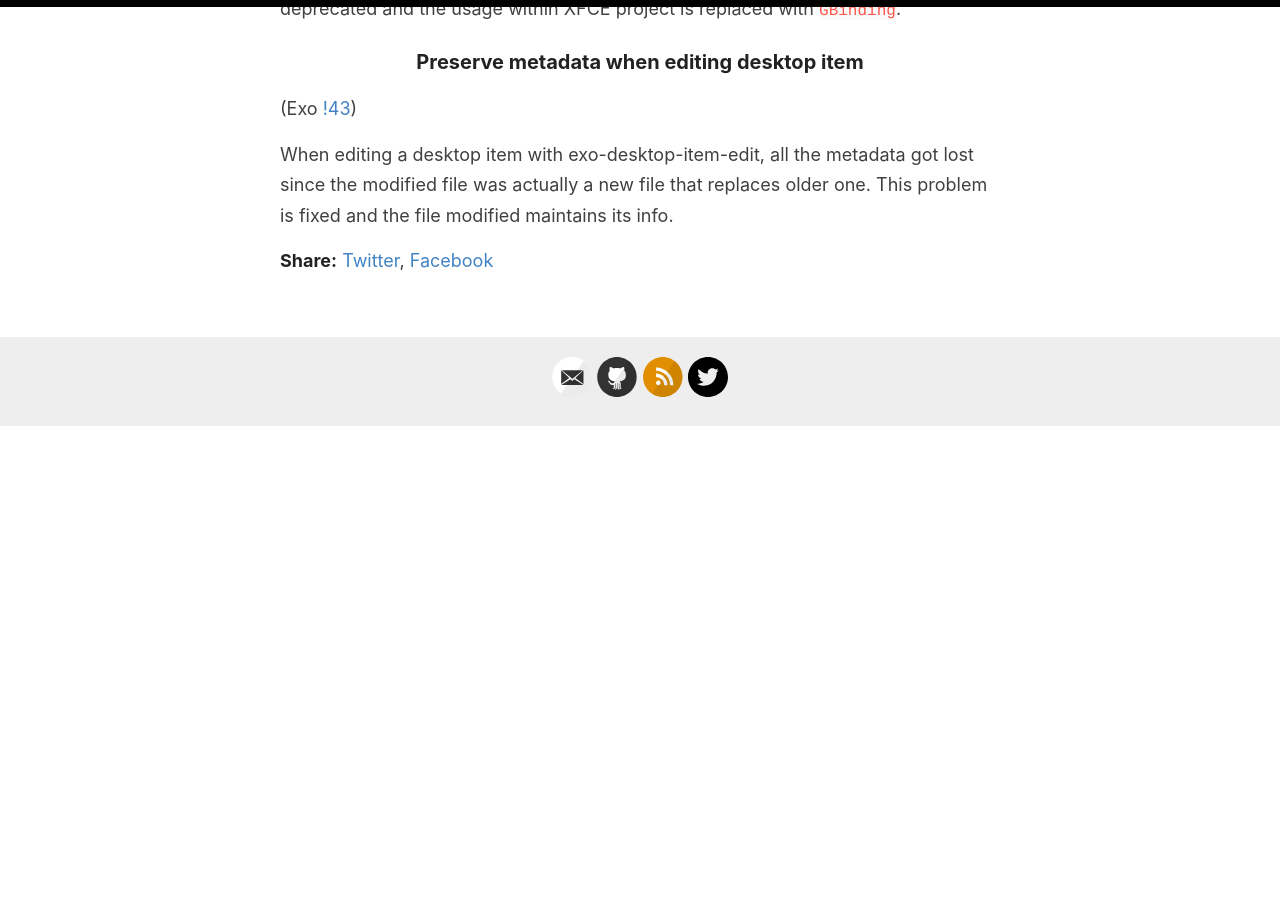
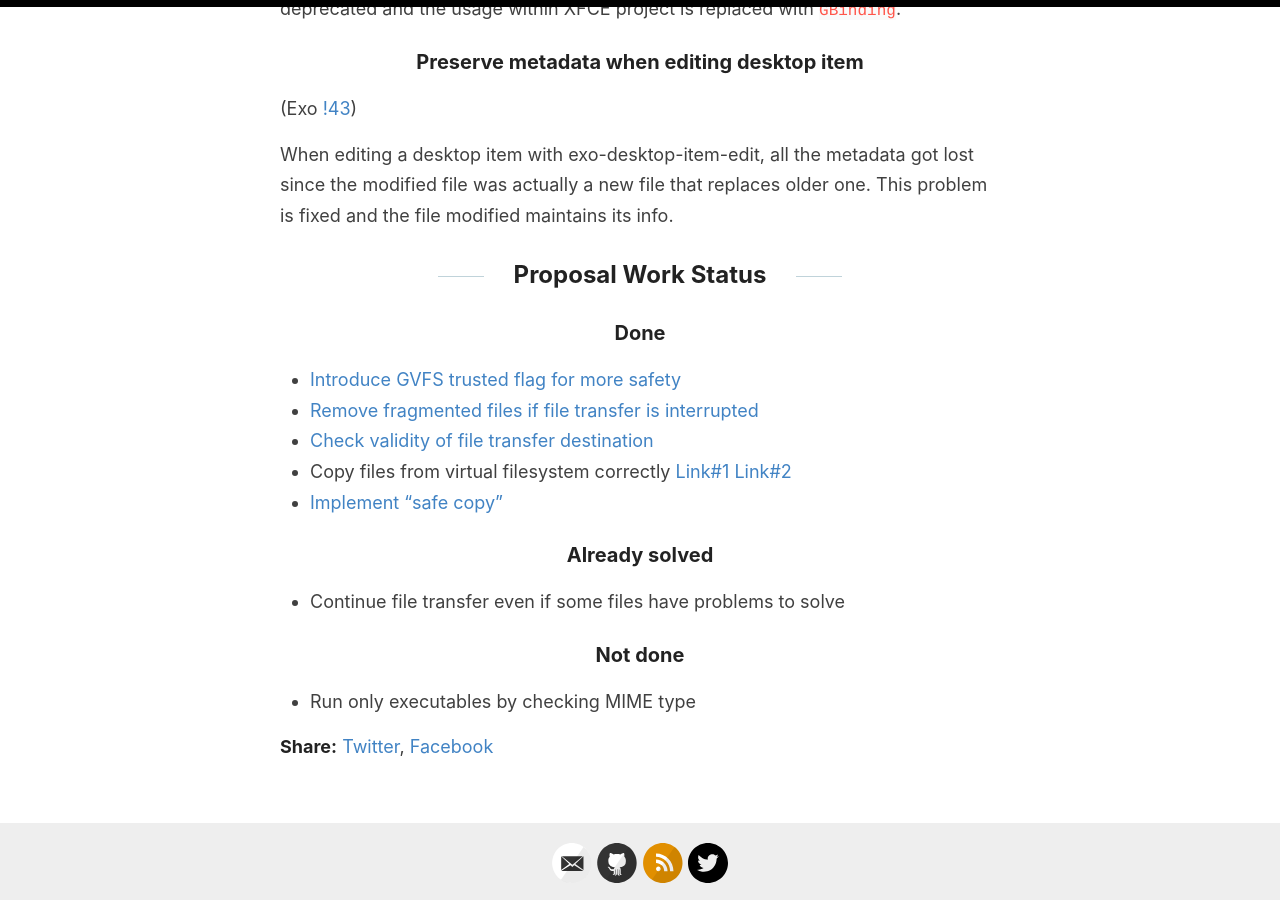
Before and after one commit to MShrimp4/MShrimp4.github.io, a Jekyll site: the page built from _posts/2021-08-16-GSOC-6th.md, in a window 1280 px wide and 900 px high, scrolled down 3105 px. Built offline with Jekyll 4.4.1, drawn with Linux system fonts in a browser that asks for light colours; before the commit the page ends 3532 px from its top, so only the background shows below that.

Commit message:
GSOC-6: In-page links, proposal status

```diff
--- a/_posts/2021-08-16-GSOC-6th.md
+++ b/_posts/2021-08-16-GSOC-6th.md
@@ -6,7 +6,7 @@ categories: [DEV, GSOC_2021]
 tags: [gsoc_2021, xfce]
 ---
 
-## Secure .desktop handling
+## Secure .desktop handling <a name="desktop"></a>
 
 (Thunar
 [!117](https://gitlab.xfce.org/xfce/thunar/-/merge_requests/117),
@@ -27,21 +27,21 @@ Libxfce4util
 
 Sequential transfer, which is introduced in 4.16, caused freuqent freeze and/or crash. Now sequential transfer is handled by a queue, and now this feature works without a problem.
 
-### Keep modified time for the file copied from foreign location
+### Keep modified time for the file copied from foreign location <a name="metadata"></a>
 
 (Thunar
 [!127](https://gitlab.xfce.org/xfce/thunar/-/merge_requests/127))
 
 When copying from remote locations, all the metadata gets lost. The original plan was to use `g_file_build_attribute_list_for_copy()` to overwrite metadata of the copied file, but for now, it only copies modified time of the original file.
 
-### Use "copy name" when copying from gvfs-google backend
+### Use "copy name" when copying from gvfs-google backend <a name="gvfsgoogle"></a>
 
 (Thunar
 [!128](https://gitlab.xfce.org/xfce/thunar/-/merge_requests/128))
 
 When copying a file from gvfs-google (google-drive:// protocol), the filename was replaced with unreadable number-alphabet combination. Now the filename is maintained without a problem.
 
-### Use intermediate file to copy files
+### Use intermediate file to copy files <a name="frag"></a>
 
 (Thunar
 [!130](https://gitlab.xfce.org/xfce/thunar/-/merge_requests/130))
@@ -61,9 +61,9 @@ FAT and NTFS have a stricter naming rule than EXT filesystem. Also, Windows has
 (Thunar
 [!139](https://gitlab.xfce.org/xfce/thunar/-/merge_requests/139))
 
-Now Thunar will check if a target directory is a subdirectory of the moved folder before trying to copy files.
+Now Thunar will check if a target directory is a subdirectory of the moved folder before trying to copy files.  <a name="valid"></a>
 
-### Implement "safe copy"
+### Implement "safe copy" <a name="safecopy"></a>
 
 (Thunar
 [!144](https://gitlab.xfce.org/xfce/thunar/-/merge_requests/144))
@@ -116,3 +116,23 @@ Since `ExoBinding` in Exo can be replaced with `GBinding` in GLib, `ExoBinding`
 [!43](https://gitlab.xfce.org/xfce/exo/-/merge_requests/43))
 
 When editing a desktop item with exo-desktop-item-edit, all the metadata got lost since the modified file was actually a new file that replaces older one. This problem is fixed and the file modified maintains its info.
+
+
+
+## Proposal Work Status
+
+### Done
+
+* [Introduce GVFS trusted flag for more safety](#desktop)
+* [Remove fragmented files if file transfer is interrupted](#frag)
+* [Check validity of file transfer destination](#valid)
+* Copy files from virtual filesystem correctly [Link#1](#gvfsgoogle) [Link#2](#metadata)
+* [Implement "safe copy"](#safecopy)
+
+### Already solved
+
+* Continue file transfer even if some files have problems to solve
+
+### Not done
+
+* Run only executables by checking MIME type
```
